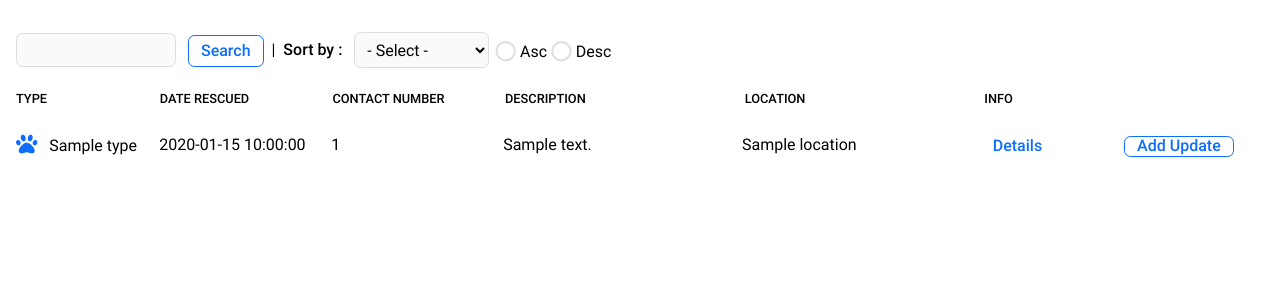
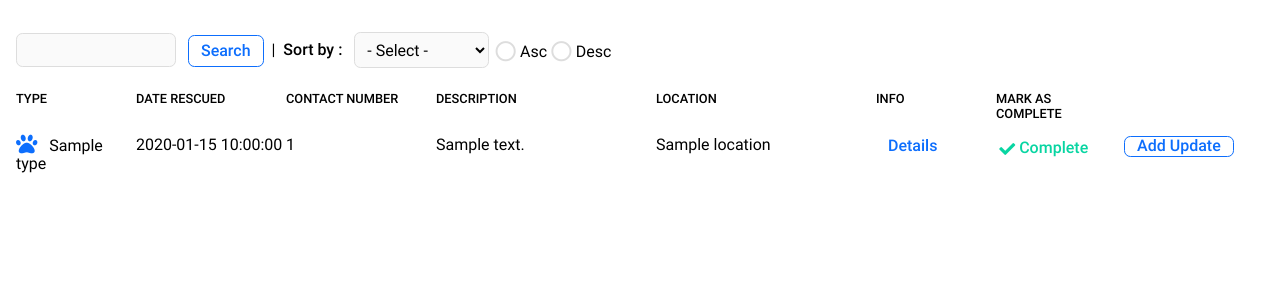
Before and after one commit to dalanad/adoptee, a PHP site: the page made by view/org/org_dashboard/org_rescues.php in a window 1280 px wide. Shown: the part 85-385 px from the top of the page. Run offline with PHP 8.4, Linux system fonts and the light colour scheme; the template is opened without the code that fills it: most values are stand-ins (such as "Sample title", 1, 10 or a date in 2020).

Commit message:
org_rescues status change functionality added

```diff
--- a/controllers/OrgManagementController.php
+++ b/controllers/OrgManagementController.php
@@ -80,6 +80,11 @@ class OrgManagementController extends Controller{
         $report_id = $_POST['report_id'];
         $type = $_POST['type'];
         OrgManagement::rescue_animal($report_id, $type);
+    }
+
+    function mark_as_complete(){
+        OrgManagement::mark_as_complete($_GET['report_id']);
+        $this->redirect('/OrgManagement/org_rescues');
     }
 
     function org_rescues()
--- a/scripts/database.sql
+++ b/scripts/database.sql
@@ -82,6 +82,7 @@ create table animal_for_adoption (
     org_id int(10),
     user_id int(10),
     photos JSON,
+    rescue_report_id int(10),
     primary key(animal_id)
 );
 
--- a/view/org/org_dashboard/add_new_animal.php
+++ b/view/org/org_dashboard/add_new_animal.php
@@ -101,6 +101,8 @@
         <label for='name'>Name</label>
         <input class="ctrl" type="text" name="name" required />
       </div>
+
+      <input type="hidden" name="rescue_report_id" value="<?= $_GET['report_id']?>">
 
       <div class='field column'>
         <label for='type'>Type</label>
--- a/view/org/org_dashboard/org_rescues.php
+++ b/view/org/org_dashboard/org_rescues.php
@@ -1,6 +1,3 @@
-
-
-
 <style>
     .updates {
         position: absolute;
@@ -94,24 +91,25 @@
 
     <div style="height:600px">
         <div class="div-size" style="display:flex; font-size: 0.8rem; font-weight: 500; border: none; padding-left: 1rem; padding-bottom: 1rem; padding-top:.5rem;">
-                    <div style="width: 150px;">TYPE</div>
-                    <div style="width: 180px;">DATE RESCUED</div>
-                    <div style="width: 180px;">CONTACT NUMBER</div>
-                    <div style="width: 250px;">DESCRIPTION</div>
-                    <div style="width: 250px;">LOCATION</div>
-                    <div style="width: 150px;">INFO</div>
+            <div style="width: 120px;">TYPE</div>
+            <div style="width: 150px;">DATE RESCUED</div>
+            <div style="width: 150px;">CONTACT NUMBER</div>
+            <div style="width: 220px;">DESCRIPTION</div>
+            <div style="width: 220px;">LOCATION</div>
+            <div style="width: 120px;">INFO</div>
+            <div style="width: 120px;">MARK AS COMPLETE</div>
             <div style="padding-right: 0.5rem; width: 100px;"></div>
         </div>
         <div class="overflow-auto" style="height:525px">
             <?php foreach ($org_rescues as $org_rescue) { ?>
                 <div class="div-size" style="display:flex; padding-left: 1rem; padding-bottom: .5rem; padding-top:.5rem;">
-                    <div style="width: 150px;"><i class="txt-clr fa fa-lg fa-<?= $org_rescue['type'] == "Dog" ? 'dog' : ($org_rescue['type'] == "Cat" ? 'cat' : 'paw' ) ?>"></i>&nbsp;&nbsp; <?= $org_rescue['type'] ?></div>
-                    <div style="width: 180px;"><?= $org_rescue["rescued_date"] ?></div>
-                    <div style="width: 180px;"><?= $org_rescue["contact_number"] ?></div>
-                    <div style="width: 250px;"><?= $org_rescue["description"] ?></div>
-                    <div style="width: 250px;"><?= $org_rescue["location"] ?></div>
+                    <div style="width: 120px;"><i class="txt-clr fa fa-lg fa-<?= $org_rescue['type'] == "Dog" ? 'dog' : ($org_rescue['type'] == "Cat" ? 'cat' : 'paw') ?>"></i>&nbsp;&nbsp; <?= $org_rescue['type'] ?></div>
+                    <div style="width: 150px;"><?= $org_rescue["rescued_date"] ?></div>
+                    <div style="width: 150px;"><?= $org_rescue["contact_number"] ?></div>
+                    <div style="width: 220px;"><?= $org_rescue["description"] ?></div>
+                    <div style="width: 220px;"><?= $org_rescue["location"] ?></div>
 
-                    <div style="width: 150px;">
+                    <div style="width: 120px;">
                         <button onclick="showModel('popupModal<?= $org_rescue["org_rescue_id"] ?>')" title="More Details" class="btn btn-link">Details</button>
                         <div id="popupModal<?= $org_rescue["report_id"] ?>" class="modal">
                             <div class="modal-content">
@@ -122,6 +120,28 @@
 
                         </div>
                     </div>
+
+
+
+                    <div style="padding-right: 0.5rem; width: 120px;">
+
+                    <?php if($org_rescue["status"] == "RESCUED") {?>
+                        <a href="/OrgManagement/add_new_animal?report_id=<?=$org_rescue["report_id"]?>" class="btn btn-link btn-icon orange"><i class="fas fa-plus"></i>&nbsp;New Animal</button>
+                    <?php } else { ?>
+
+                    <button onclick="showModel('popupModal-accept<?= $org_rescue["report_id"] ?>')" class="btn btn-link btn-icon <?= $org_rescue["status"] <> "RESCUED" ? 'green' : '' ?>"><i class="fas fa-check"></i>&nbsp;<?= $org_rescue["status"] <> "RESCUED" ? 'Complete' : '' ?> </button>
+                        <div id="popupModal-accept<?= $org_rescue["report_id"] ?>" class="modal">
+                            <div class="modal-content" style="height: 150px; width: 250px; top: 40%; left: 45%">
+                                <span class="close" onclick="hideModel('popupModal-accept<?= $org_rescue["report_id"] ?>')">&times;</span>
+                                <h3 style="text-align: center;">Are you sure you want to mark rescue as complete?</h3>
+                                <a href="/OrgManagement/mark_as_complete?animal_id=<?= $org_rescue["report_id"] ?>&user_id=<?= $org_rescue["user_id"] ?>" class="btn green" style="position: absolute; right: 40px; bottom: 25px; width: 80px">Yes</a>
+                                <button class="btn" style="position: absolute; left: 40px; bottom: 25px; width: 80px; background-color: var(--gray-5); border-color: var(--gray-5);" onclick="hideModel('popupModal-accept<?= $org_rescue["report_id"] ?>')">Cancel</button>
+                            </div>
+
+                        </div>
+                        <?php } ?>
+                    </div>
+
                     <div style="padding-right: 0.5rem; width: 100px;"><a href="/OrgManagement/add_rescue_update" title="Add Update" class="btn btn-link" style="border-radius: 0.4rem; border: 0.1rem solid var(--primary);">Add Update</a></div>
 
 
```
Also changed, not shown: models/OrgManagement.php (+12 -2 lines). Lines whose indentation alone changed are shown as unchanged.
